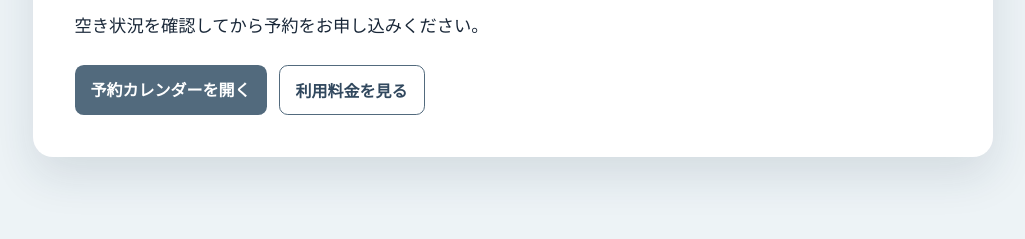
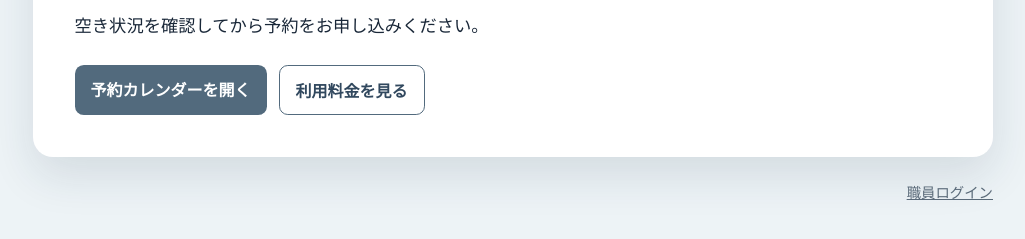
Before and after one commit to aikawa13-stack/yamazoe-halls, a plain HTML site: page hosting/index.html in a window 1280 px wide. Shown: the part 307-546 px from the top of the page, without its empty margins (127-1152 px from the left). Drawn offline with Linux system fonts and the light colour scheme.

Commit message:
feat: add staff login link to landing page

```diff
--- a/hosting/index.html
+++ b/hosting/index.html
@@ -8,6 +8,6 @@
     <title>山添村立３公民館予約フォーム</title>
   </head>
   <body>
-    <main class="page-shell"><section class="card"><p class="eyebrow">YAMAZOE HALLS</p><h1>山添村立３公民館予約フォーム</h1><p class="lead">空き状況を確認してから予約をお申し込みください。</p><div class="landing-actions"><a class="page-back" href="/calendar">予約カレンダーを開く</a><a class="page-back page-back-outline" href="/fees">利用料金を見る</a></div></section></main>
+    <main class="page-shell"><section class="card"><p class="eyebrow">YAMAZOE HALLS</p><h1>山添村立３公民館予約フォーム</h1><p class="lead">空き状況を確認してから予約をお申し込みください。</p><div class="landing-actions"><a class="page-back" href="/calendar">予約カレンダーを開く</a><a class="page-back page-back-outline" href="/fees">利用料金を見る</a></div></section><footer><a href="/staff/calendar">職員ログイン</a></footer></main>
   </body>
 </html>
```
